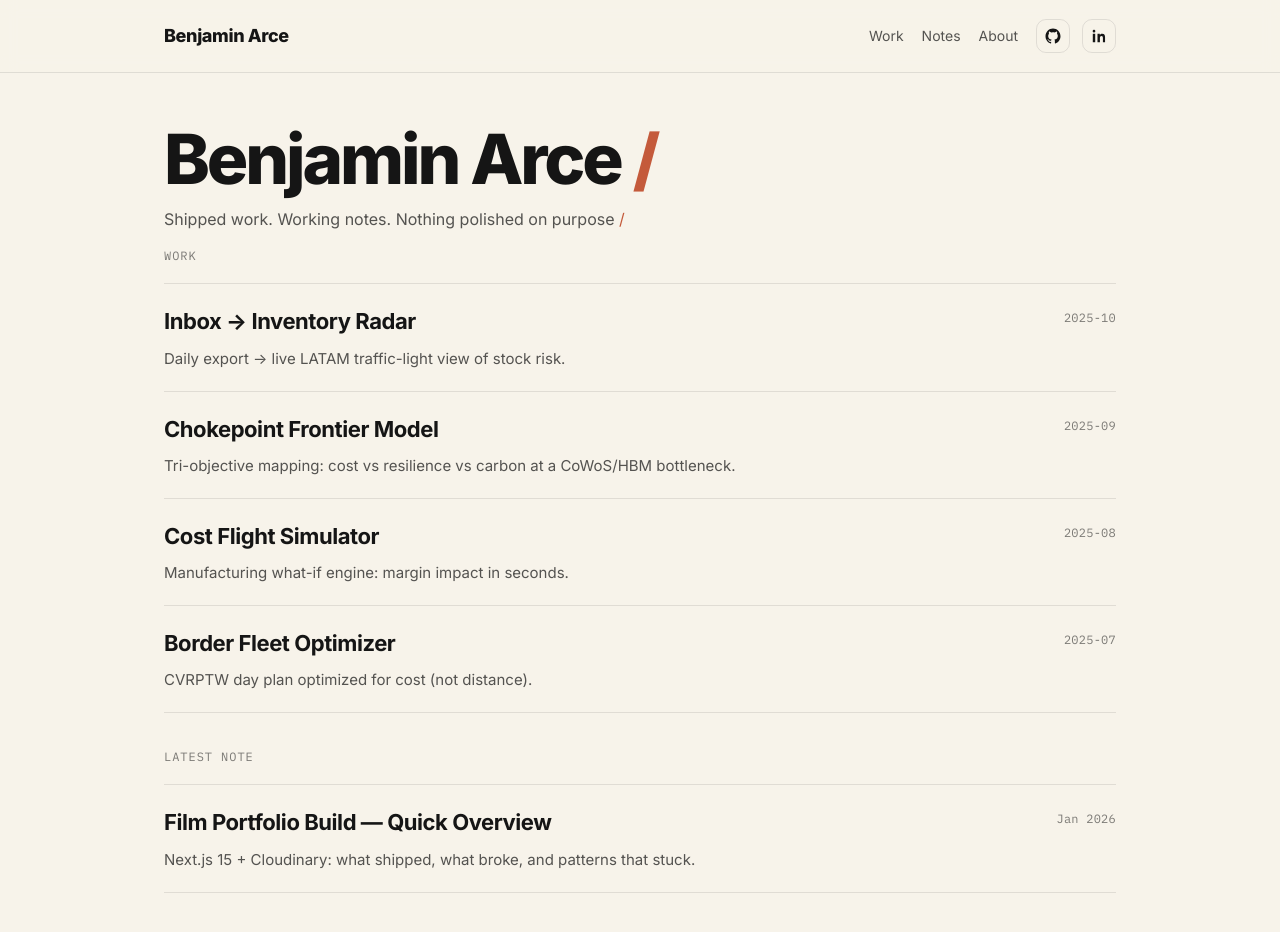
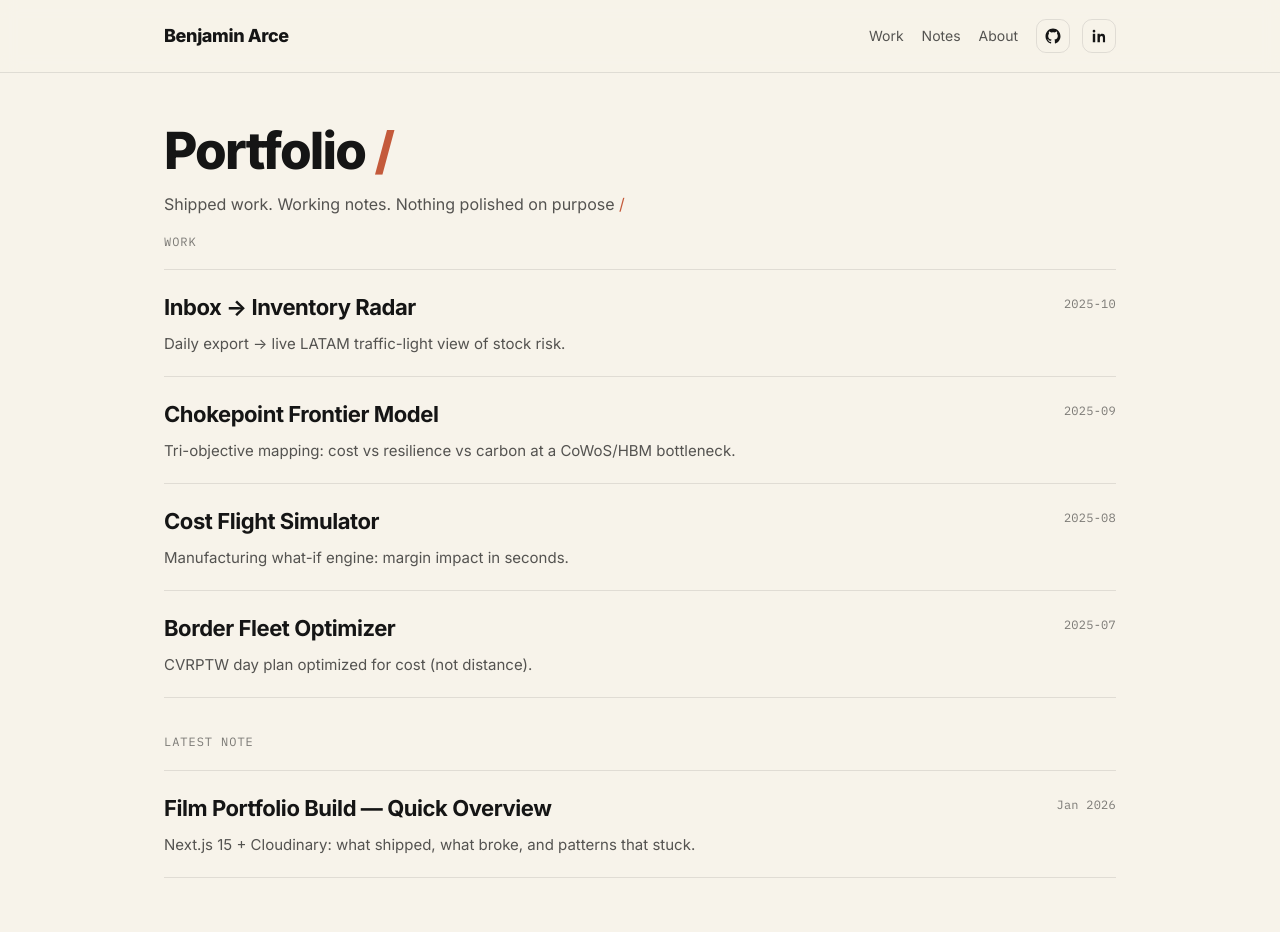
Before and after one commit to benjaminarce-cloud/arcev2-portfolio, a Next.js app: page / in a window 1280 px wide. Shown: the top 932 px of the page. Built offline with nearby package versions, Linux system fonts and the light colour scheme.

Commit message:
Update page.tsx

```diff
--- a/src/app/page.tsx
+++ b/src/app/page.tsx
@@ -39,8 +39,8 @@ export default function HomePage() {
   return (
     <div className="page">
       <div className="container">
-        <h1 className="home-title">
-          Benjamin Arce <span className="accent">/</span>
+        <h1 className="page-title">
+          Portfolio <span className="accent">/</span>
         </h1>
 
         <p className="page-subtitle" style={{ maxWidth: 720 }}>
```
